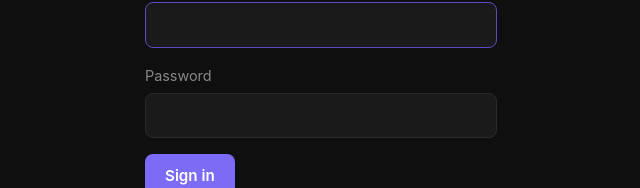
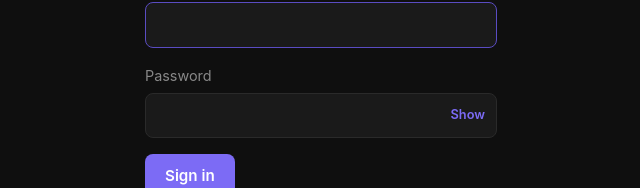
Before and after one commit to kruger-adam/podcast-history-app, a Next.js app: page /login in a window 1280 px wide. Shown: the part 191-379 px from the top of the page, without its empty margins (319-959 px from the left). Built offline with nearby package versions, Linux system fonts and the light colour scheme.

Commit message:
Add password show/hide toggle

```diff
--- a/src/app/globals.css
+++ b/src/app/globals.css
@@ -440,4 +440,28 @@ details > summary::-webkit-details-marker { display: none; }
   .sync-status { flex-direction: column; align-items: flex-start; }
 }
 
-/* Note toggle JS */
+/* Password input with show/hide toggle */
+.password-input-wrapper {
+  position: relative;
+  display: flex;
+  align-items: center;
+}
+
+.password-input-wrapper input {
+  padding-right: 4rem;
+}
+
+.password-toggle {
+  position: absolute;
+  right: 0.75rem;
+  background: none;
+  border: none;
+  color: var(--accent);
+  font-size: 0.8rem;
+  font-weight: 600;
+  cursor: pointer;
+  font-family: inherit;
+  padding: 0;
+}
+
+.password-toggle:hover { color: var(--accent-dim); }
--- a/src/app/login/page.tsx
+++ b/src/app/login/page.tsx
@@ -6,6 +6,7 @@ import { useState } from "react";
 import { createClient } from "@/lib/supabase/client";
 import { useRouter } from "next/navigation";
 import Link from "next/link";
+import PasswordInput from "@/components/PasswordInput";
 
 export default function LoginPage() {
   const [email, setEmail] = useState("");
@@ -44,12 +45,7 @@ export default function LoginPage() {
         </label>
         <label>
           Password
-          <input
-            type="password"
-            value={password}
-            onChange={(e) => setPassword(e.target.value)}
-            required
-          />
+          <PasswordInput value={password} onChange={(e) => setPassword(e.target.value)} required />
         </label>
         {error && <p className="auth-error">{error}</p>}
         <button type="submit" disabled={loading} className="btn-primary">
--- a/src/app/signup/page.tsx
+++ b/src/app/signup/page.tsx
@@ -6,6 +6,7 @@ import { useState } from "react";
 import { createClient } from "@/lib/supabase/client";
 import { useRouter } from "next/navigation";
 import Link from "next/link";
+import PasswordInput from "@/components/PasswordInput";
 
 export default function SignupPage() {
   const [email, setEmail] = useState("");
@@ -80,13 +81,7 @@ export default function SignupPage() {
         </label>
         <label>
           Password
-          <input
-            type="password"
-            value={password}
-            onChange={(e) => setPassword(e.target.value)}
-            required
-            minLength={6}
-          />
+          <PasswordInput value={password} onChange={(e) => setPassword(e.target.value)} required minLength={6} />
         </label>
         {error && <p className="auth-error">{error}</p>}
         <button type="submit" disabled={loading} className="btn-primary">
--- a/src/components/CredentialsForm.tsx
+++ b/src/components/CredentialsForm.tsx
@@ -2,6 +2,7 @@
 
 import { useState } from "react";
 import { useRouter } from "next/navigation";
+import PasswordInput from "@/components/PasswordInput";
 
 export default function CredentialsForm({ hasExisting }: { hasExisting: boolean }) {
   const [email, setEmail] = useState("");
@@ -45,12 +46,7 @@ export default function CredentialsForm({ hasExisting }: { hasExisting: boolean
       </label>
       <label>
         Pocket Casts password
-        <input
-          type="password"
-          value={password}
-          onChange={(e) => setPassword(e.target.value)}
-          required
-        />
+        <PasswordInput value={password} onChange={(e) => setPassword(e.target.value)} required />
       </label>
       {error && <p className="auth-error">{error}</p>}
       <button type="submit" disabled={loading} className="btn-primary">
--- /dev/null
+++ b/src/components/PasswordInput.tsx
@@ -0,0 +1,34 @@
+"use client";
+
+import { useState } from "react";
+
+interface PasswordInputProps {
+  value: string;
+  onChange: (e: React.ChangeEvent<HTMLInputElement>) => void;
+  required?: boolean;
+  minLength?: number;
+}
+
+export default function PasswordInput({ value, onChange, required, minLength }: PasswordInputProps) {
+  const [visible, setVisible] = useState(false);
+
+  return (
+    <div className="password-input-wrapper">
+      <input
+        type={visible ? "text" : "password"}
+        value={value}
+        onChange={onChange}
+        required={required}
+        minLength={minLength}
+      />
+      <button
+        type="button"
+        className="password-toggle"
+        onClick={() => setVisible((v) => !v)}
+        aria-label={visible ? "Hide password" : "Show password"}
+      >
+        {visible ? "Hide" : "Show"}
+      </button>
+    </div>
+  );
+}
```
